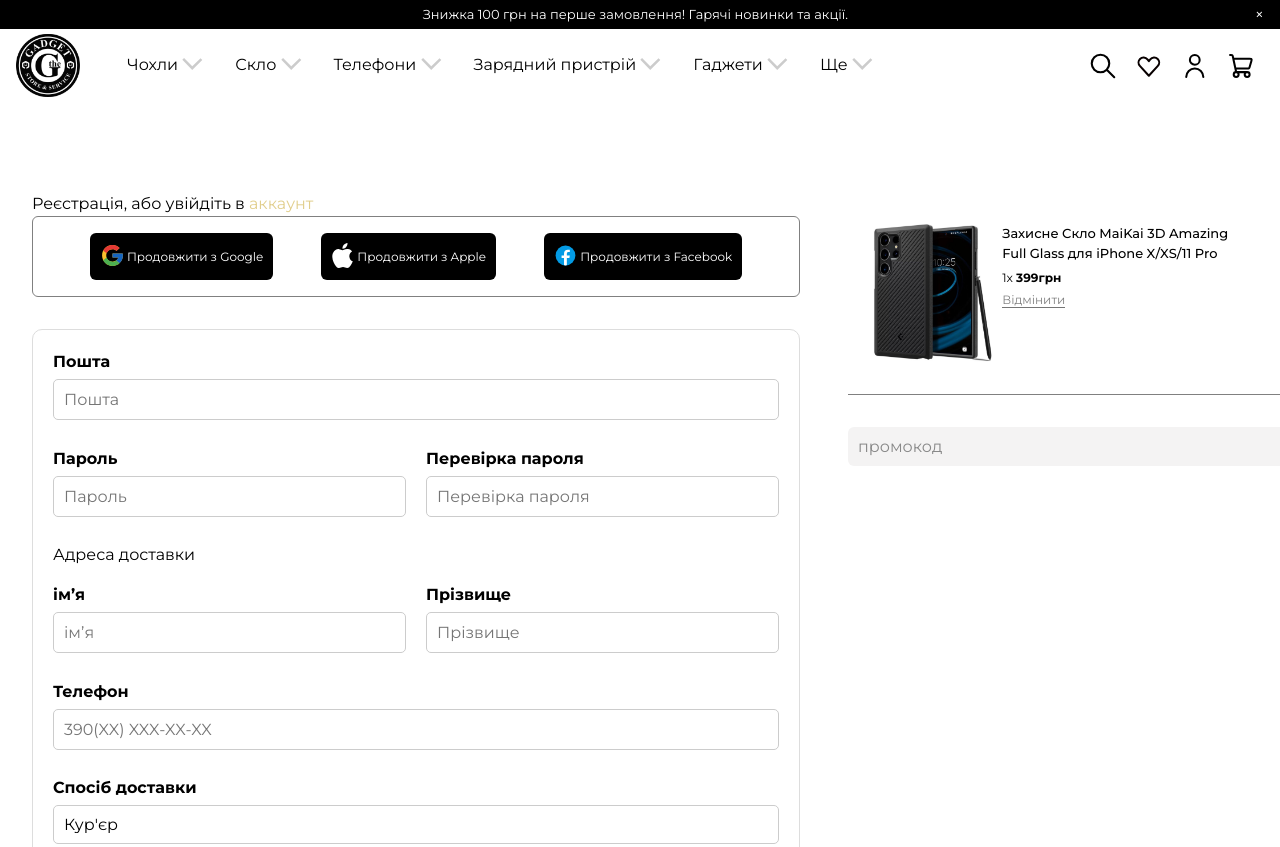
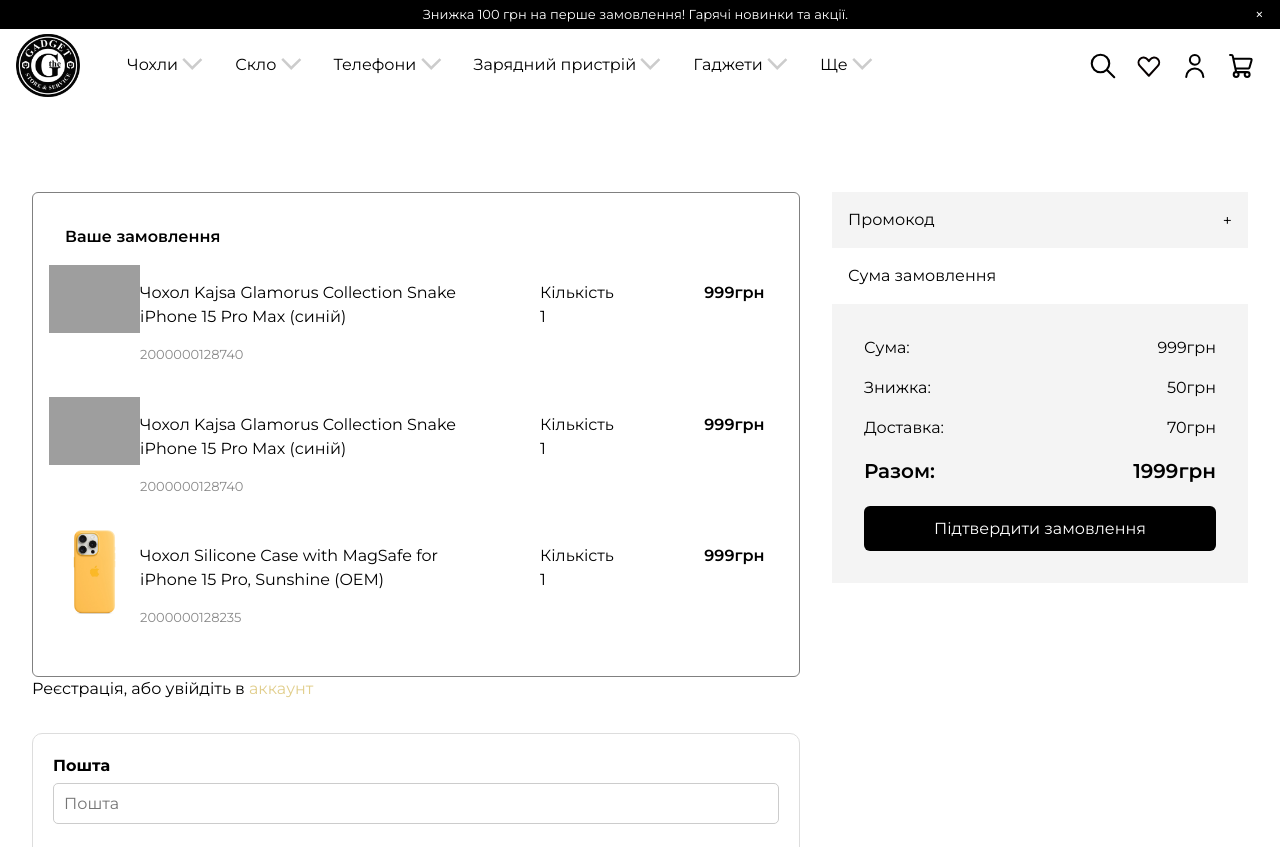
Before and after one commit to Bonex1s/theGadgetSite, a website with bundled scripts: page pages/order.html in a window 1280 px wide. Shown: the top 847 px of the page. Built offline with nearby package versions, Linux system fonts and the light colour scheme; grey boxes are pictures that could not be loaded.

Commit message:
order rigth-side

```diff
--- a/css/order.css
+++ b/css/order.css
@@ -347,14 +347,18 @@
 /* MAIN CONTENT ============================ */
 .main-section-container {
   display: flex;
-  justify-content: space-between;
   margin-top: 12em;
+  max-width: none;
+  width: 100%;
 }
 /* RIGHT SECTION ========================= */
 
 .right-section {
+  position: sticky;
+  padding-right: 2em;
   width: 35%;
-  padding: 1em;
+  top: 120px;
+  height: 100%;
 }
 .cart-product {
   display: flex;
@@ -387,30 +391,113 @@
   border-left: none;
   border-image: initial;
   border-top: 0.5px solid var(--secondary-color);
-  width: 28em;
+  width: 100%;
   margin: 2em 0 2em 0;
 }
+.open-input {
+  background-color: var(--background-color);
+  padding: 1em;
+  width: 100%;
+  display: flex;
+  justify-content: space-between;
+}
 .promo-code-input {
-  width: 28em;
+  display: none;
+  width: 100%;
   padding: 10px;
   font-size: 16px;
   color: #333;
   background-color: #f4f3f3;
   border-radius: var(--border-radius);
   box-sizing: border-box;
+  margin-top: 1em;
 }
 
 .promo-code-input::placeholder {
   color: #888;
 }
+.order-header {
+  padding: 1em;
+}
+.order-button {
+  width: 100%;
+  font-size: 16px;
+  padding: 10px;
+  margin-top: 1em;
+  background-color: black;
+  color: white;
+  border-radius: var(--border-radius);
+}
+.amount-container {
+  padding: 2em;
+  background-color: var(--background-color);
+  width: 100%;
+  text-align: center;
+}
+.order-info {
+  display: flex;
+  justify-content: space-between;
+  padding-bottom: 1em;
+}
+.order-info.sum {
+  font-size: 20px;
+  font-weight: 600;
+}
+.amount-order-button {
+  background-color: black;
+  color: white;
+  padding: 0.8em;
+  border-radius: var(--border-radius);
+  font-size: medium;
+  width: 100%;
+}
 
 /* LEFT SECTION =========================== */
 
 .left-section {
+  flex: 1;
+  padding: 0 2em;
   width: 65%;
-  padding: 0 2em;
 }
+.product-select {
+  border: solid var(--secondary-color);
+  border-width: 0.5px;
+  border-radius: var(--border-radius);
+  padding: 1em;
+}
+.header-text {
+  font-weight: 600;
+  padding: 1em;
+}
+.main-info-product {
+  display: flex;
+  margin-bottom: 2em;
+}
+.main-picture {
+  width: 150px;
+}
+.main-info-container h3 {
+  width: 20em;
+  padding: 1em 0 1em 0;
+}
+.main-info-container p {
+  color: #888;
+  font-size: small;
+}
+.count {
+  width: 20em;
+  padding: 1em 0 1em 5em;
+}
+.price-product {
+  width: 10em;
+  padding: 1em 0 1em 0em;
 
+  text-align: center;
+  align-items: center;
+}
+.price-product span {
+  font-weight: 600;
+}
 .separator {
   border-right: none;
   border-bottom: none;
--- a/css/variables.css
+++ b/css/variables.css
@@ -7,4 +7,5 @@
   --border-radius-buttom: 3px;
   --border-radius: 6px;
   --separator-color: #ccc;
+  --background-color: rgb(244, 244, 244);
 }
--- a/js/header-template.js
+++ b/js/header-template.js
@@ -116,8 +116,8 @@
             <div class="image-overlay">
               <img src="../assets/registrationimg.jpeg" alt="" />
               <div class="text-front">
-                <h1>Привіт красавец!</h1>
-                <p>увійти в систему для продовження</p>
+                <h1>Увійти в систему для продовження</h1>
+
               </div>
             </div>
           </div>
--- a/js/order.js
+++ b/js/order.js
@@ -103,3 +103,16 @@
     alert("Неверный логин или пароль");
   }
 });
+
+// PROMOCODE ============================================================================
+
+const openPromo = document.getElementById("toggleButton");
+const promoCode = document.getElementById("promo-code");
+
+openPromo.addEventListener("click", () => {
+  if (promoCode.style.display === "none") {
+    promoCode.style.display = "block";
+  } else {
+    promoCode.style.display = "none";
+  }
+});
--- a/pages/order.html
+++ b/pages/order.html
@@ -19,8 +19,7 @@
     <header class="header" id="header"></header>
     <section class="main-section-container">
       <div class="left-section">
-        <p>Реєстрація, або увійдіть в <span> аккаунт</span></p>
-        <div class="social-panel">
+        <!-- <div class="social-panel">
           <button type="button" class="social-button">
             <div class="svg-logo-button">
               <svg
@@ -102,8 +101,68 @@
             </div>
             Продовжити з Facebook
           </button>
+        </div> -->
+        <div class="product-select">
+          <div class="header-text">
+            <h3>Ваше замовлення</h3>
+          </div>
+          <div class="main-info-product">
+            <div class="main-picture">
+              <img src="../assets/KajsaGlamorus.webp" alt="photo" />
+            </div>
+            <div class="main-info-container">
+              <h3>
+                Чохол Kajsa Glamorus Collection Snake iPhone 15 Pro Max (синій)
+              </h3>
+              <p>2000000128740</p>
+            </div>
+            <div class="count">
+              <p>Кількість</p>
+              <h3>1</h3>
+            </div>
+            <div class="price-product">
+              <span>999грн</span>
+            </div>
+          </div>
+          <div class="main-info-product">
+            <div class="main-picture">
+              <img src="../assets/KajsaGlamorus.webp" alt="photo" />
+            </div>
+            <div class="main-info-container">
+              <h3>
+                Чохол Kajsa Glamorus Collection Snake iPhone 15 Pro Max (синій)
+              </h3>
+              <p>2000000128740</p>
+            </div>
+            <div class="count">
+              <p>Кількість</p>
+              <h3>1</h3>
+            </div>
+            <div class="price-product">
+              <span>999грн</span>
+            </div>
+          </div>
+          <div class="main-info-product">
+            <div class="main-picture">
+              <img src="../assets/siliconeyellowcase.webp" alt="photo" />
+            </div>
+            <div class="main-info-container">
+              <h3>
+                Чохол Silicone Case with MagSafe for iPhone 15 Pro, Sunshine
+                (OEM)
+              </h3>
+              <p>2000000128235</p>
+            </div>
+            <div class="count">
+              <p>Кількість</p>
+              <h3>1</h3>
+            </div>
+            <div class="price-product">
+              <span>999грн</span>
+            </div>
+          </div>
         </div>
-
+        <p>Реєстрація, або увійдіть в <span> аккаунт</span></p>
         <div class="form-main-section">
           <form class="checkout-form">
             <div class="form-group">
@@ -179,29 +238,43 @@
         </div>
       </div>
       <div class="right-section">
-        <div class="cart-product">
-          <div class="img-cart-product">
-            <img src="../assets/spigencase1.webp" alt="Photo product" />
-          </div>
-          <div class="info-cart-product">
-            <p class="product-cart-name">
-              Захисне Скло MaiKai 3D Amazing Full Glass для iPhone X/XS/11 Pro
-            </p>
-            <p class="quantity-cart-product">
-              1x
-              <b> 399грн</b>
-            </p>
-            <span class="cancel-cart-product">Відмінити</span>
+        <div class="promo-code-container">
+          <div class="input-container">
+            <div class="open-input">
+              <h3>Промокод</h3>
+              <button class="toggle-button" id="toggleButton">+</button>
+            </div>
+            <input
+              type="text"
+              id="promo-code"
+              class="promo-code-input"
+              placeholder="промокод"
+            />
           </div>
         </div>
-        <hr class="separator-right" />
-        <div class="promo-code-container">
-          <input
-            type="text"
-            id="promo-code"
-            class="promo-code-input"
-            placeholder="промокод"
-          />
+
+        <div class="amount-ordered">
+          <div class="order-header">Сума замовлення</div>
+          <div class="amount">
+            <div class="amount-container">
+              <div class="order-info">
+                <span class="label">Сума:</span> 999грн
+              </div>
+              <div class="order-info">
+                <span class="label">Знижка:</span> 50грн
+              </div>
+
+              <div class="order-info">
+                <span class="label">Доставка:</span> 70грн
+              </div>
+              <div class="order-info sum">
+                <span class="label">Разом:</span> 1999грн
+              </div>
+              <button class="amount-order-button">
+                Підтвердити замовлення
+              </button>
+            </div>
+          </div>
         </div>
       </div>
     </section>
```
